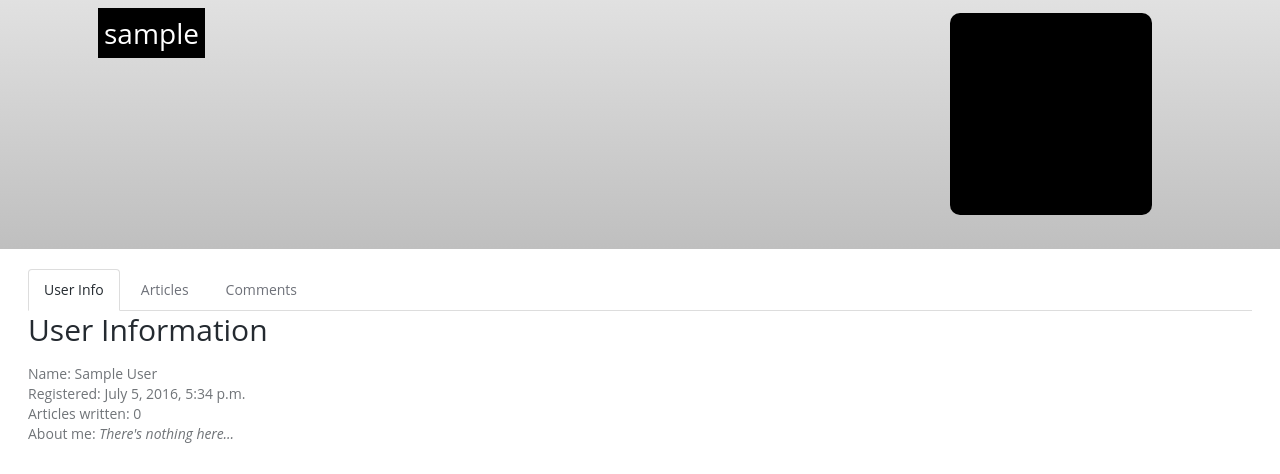
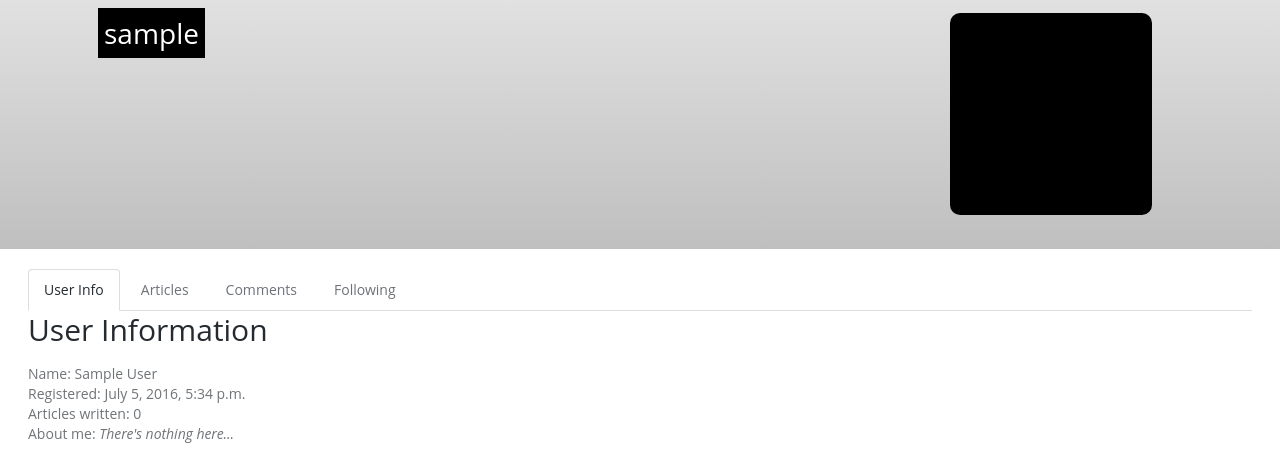
Before and after one commit to rolsn/wordscheme, a Django app: a page that uses website/templates/website/user.html in a window 1280 px wide. Shown: the part 51-525 px from the top of the page. Run offline with Django 3.2, Linux system fonts and the light colour scheme; the visitor is signed in with stand-in values (Sample User, id 1); data comes from the database, SQL or seed files in the repository; data that the repository does not hold is empty; parts of the project's set-up code (start-up, migrations or seed data) failed here and were passed over; some libraries are stand-ins or nearby versions.

Commit message:
adding a very basic following/followers feature

```diff
--- a/website/templates/website/user.html
+++ b/website/templates/website/user.html
@@ -12,6 +12,7 @@
     <li role="presentation" class="active"><a href="#bio">User Info</a></li>
     <li role="presentation"><a href="#articles">Articles</a></li>
     <li role="presentation"><a href="#comments">Comments</a></li>
+    <li role="presentation"><a href="#following">Following</a></li>
 </ul>
 
 <div id="user-profile">
@@ -50,6 +51,16 @@
         <p>{{ reqUser.username }} hasn't commented on anything yet.</p>
         {% endif %}
     </div>
+
+    <div id="user-latest-following">
+        <h2>Following</h2>
+
+        {% for user in following %}
+        <li>{{ user.following_id }}</a></li>
+        {% empty %}
+        <p>{{ current_user }} is not following anyone.</p>
+        {% endfor %}
+    </div>
 </div>
 
 
--- a/website/urls.py
+++ b/website/urls.py
@@ -17,6 +17,7 @@ urlpatterns = [
     url(r'new/', views.new_article, name='new_article'),
     url(r'^logout/', views.logout, name='logout'),
     url(r'user/(?P<username>[a-zA-Z0-9]+)/$', views.profiles, name='profiles'),
+    url(r'user/(?P<username>[a-zA-Z0-9]+)/following$', views.following, name='following'),
     url(r'search/', views.search, name='search'),
     url(r'api/', include(router.urls)),
     url(r'api-auth/', include('rest_framework.urls')),
--- a/website/views.py
+++ b/website/views.py
@@ -185,12 +185,14 @@ def profiles(request, username):
 
     all_articles = Articles.objects.filter(user_id_id=uid)
     all_comments = Comments.objects.filter(user_id_id=uid)
+    following = UserRelationships.objects.filter(follower_id=uid)
 
     return render(request, 'website/user.html', {
         "reqUser"       : user,
         "uid"           : uid,
         "allArticles"   : all_articles,
-        "allComments"   : all_comments
+        "allComments"   : all_comments,
+        "following"  : following
         })
 
 
```
